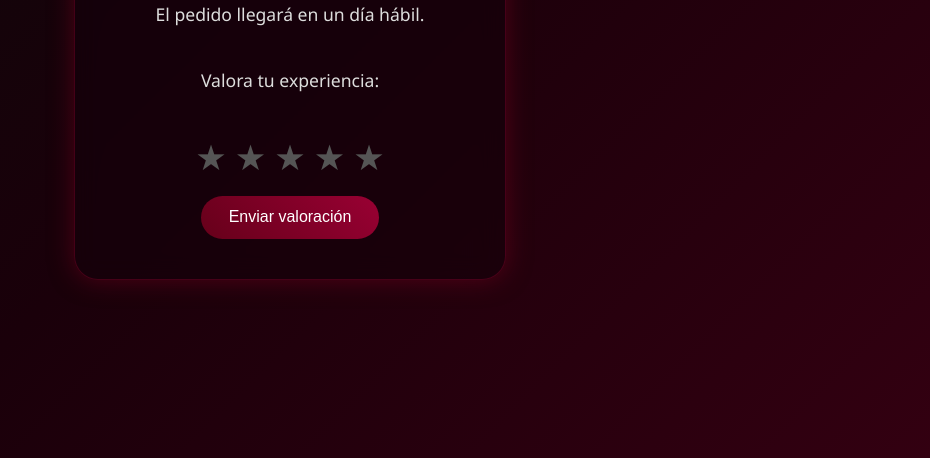
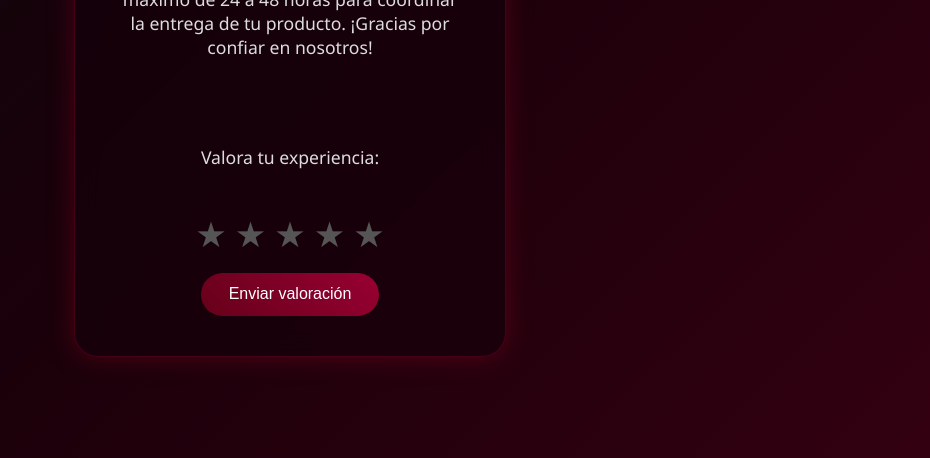
Before and after one commit to User01ElSan/Web, a plain HTML site: page S.Shop/J.E/Valoracion.html in a window 1280 px wide. Shown: the part 342-800 px from the top of the page, without its empty margins (350-1280 px from the left). Drawn offline with Linux system fonts and the light colour scheme.

Commit message:
valoración cambio 2

```diff
--- a/S.Shop/J.E/Valoracion.html
+++ b/S.Shop/J.E/Valoracion.html
@@ -12,7 +12,9 @@
 
     <div class="cuadro">
         <h1>Gracias por realizar tu pedido</h1>
-        <p>El pedido llegará en un día hábil.</p>
+        <br>
+        <p>Te estaremos contactando en un plazo máximo de 24 a 48 horas para coordinar la entrega de tu producto. ¡Gracias por confiar en nosotros!</p>
+        <br><br>
 
         <div class="titulo">
             <p>Valora tu experiencia:</p>
```
